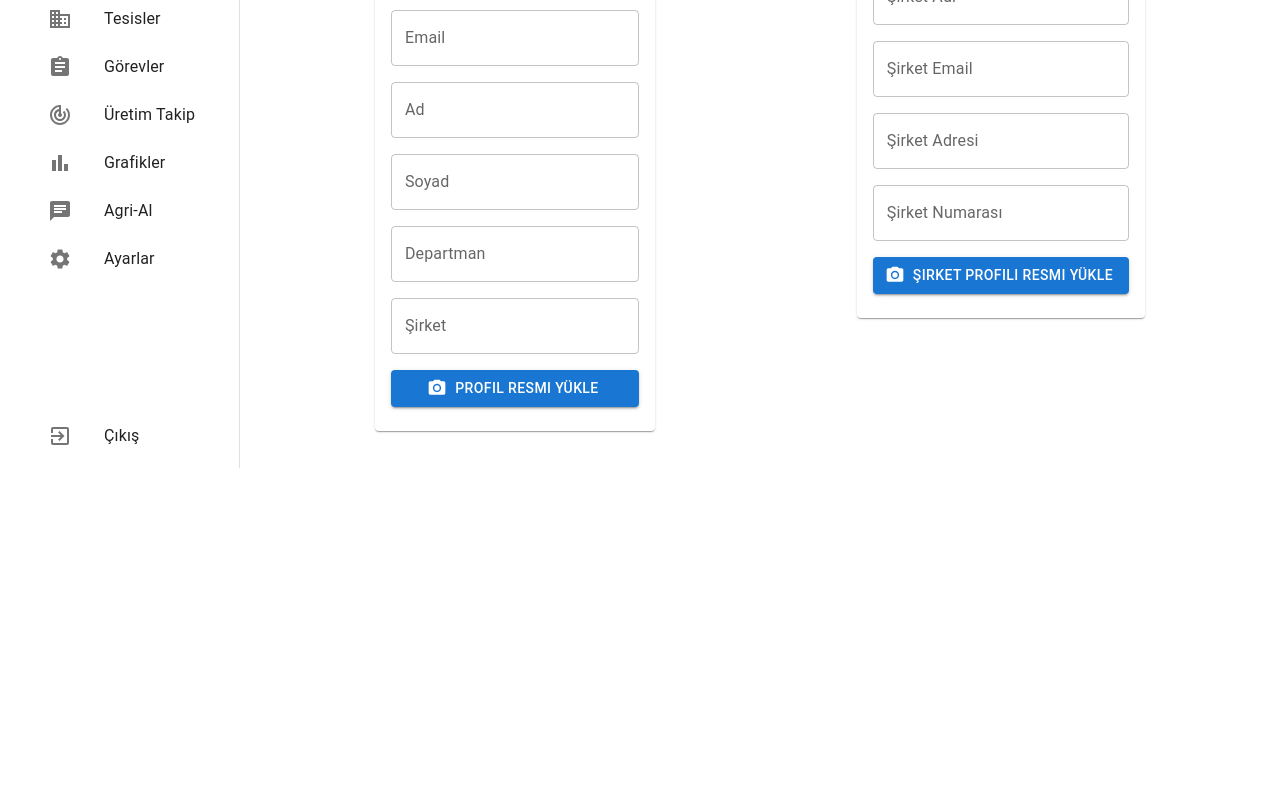
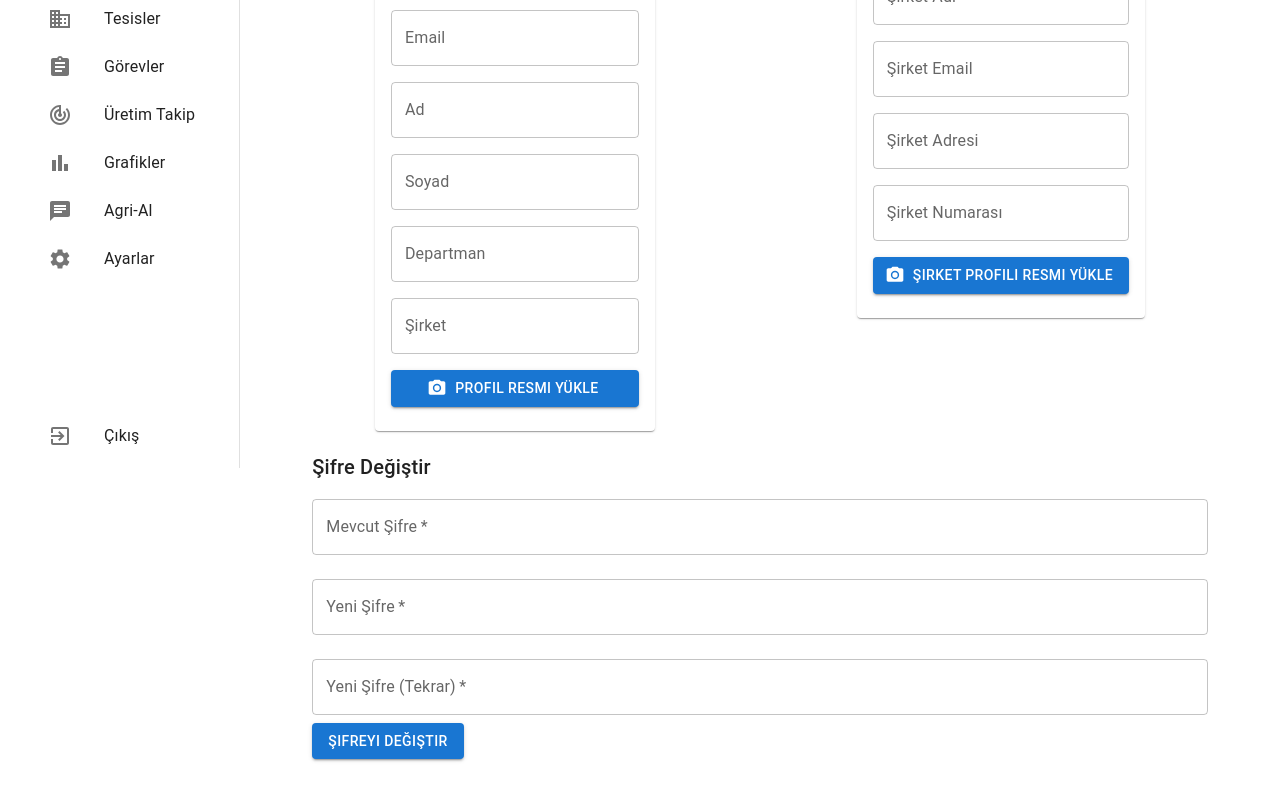
Before and after one commit to AbdullahTalhaAkpur/SaasPlatformReactFunctional, a React (Create React App) app in the folder saas-management-app/: page /dashboard/settings in a window 1280 px wide. Shown: the part 332-1132 px from the top of the page. Before the commit the page ends 807 px from the top, so only its background shows below. Built offline with nearby package versions, Linux system fonts and the light colour scheme.

Commit message:
we have create change password for settings

```diff
--- a/saas-management-app/src/components/Settings/ChangePassword.jsx
+++ b/saas-management-app/src/components/Settings/ChangePassword.jsx
@@ -0,0 +1,70 @@
+import React, { useState } from 'react';
+import { Box, Typography, TextField, Button } from '@mui/material'
+
+
+const ChangePassword = () => {
+    const [currentPassword, setCurrentPassword] = useState('');
+    const [newPassword, setNewPassword] = useState('');
+    const [confirmPassword, setConfirmPassword] = useState('');
+    const [error, setError] = useState('');
+    const [success, setSuccess] = useState('')
+
+    const handleChangePassword = (e) => {
+          e.preventDefault();
+
+          if (newPassword !== confirmPassword) {
+                 setError('Şifreler eşleşmiyor.')
+                 return;
+          }
+    }
+
+    setTimeout(() => {
+          setError('');
+          setSuccess('');
+          setCurrentPassword('')
+          setNewPassword('')
+          setConfirmPassword('')
+    }, 1000)
+
+  return (
+          <Box className="change-password-container">
+          <Typography variant="h6">Şifre Değiştir</Typography>
+          <form onSubmit={handleChangePassword} className="change-password-form">
+            <TextField
+              label="Mevcut Şifre"
+              type="password"
+              fullWidth
+              required
+              value={currentPassword}
+              onChange={(e) => setCurrentPassword(e.target.value)}
+              margin="normal"
+            />
+            <TextField
+              label="Yeni Şifre"
+              type="password"
+              fullWidth
+              required
+              value={newPassword}
+              onChange={(e) => setNewPassword(e.target.value)}
+              margin="normal"
+            />
+            <TextField
+              label="Yeni Şifre (Tekrar)"
+              type="password"
+              fullWidth
+              required
+              value={confirmPassword}
+              onChange={(e) => setConfirmPassword(e.target.value)}
+              margin="normal"
+            />
+            {error && <Typography color="error">{error}</Typography>}
+            {success && <Typography color="primary">{success}</Typography>}
+            <Button type="submit" variant="contained" color="primary">
+              Şifreyi Değiştir
+            </Button>
+          </form>
+        </Box>
+  )
+}
+
+export default ChangePassword;
--- a/saas-management-app/src/components/Settings/Settings.jsx
+++ b/saas-management-app/src/components/Settings/Settings.jsx
@@ -2,12 +2,14 @@ import React from 'react'
 import './settings.css'
 import UserProfile from './UserProfile'
 import CompanyProfile from './CompanyProfile'
+import ChangePassword from './ChangePassword'
 
 const Settings = () => {
   return (
     <div className='settings-container'>
       <UserProfile />
       <CompanyProfile />
+      <ChangePassword />
     </div>
   )
 }
```
